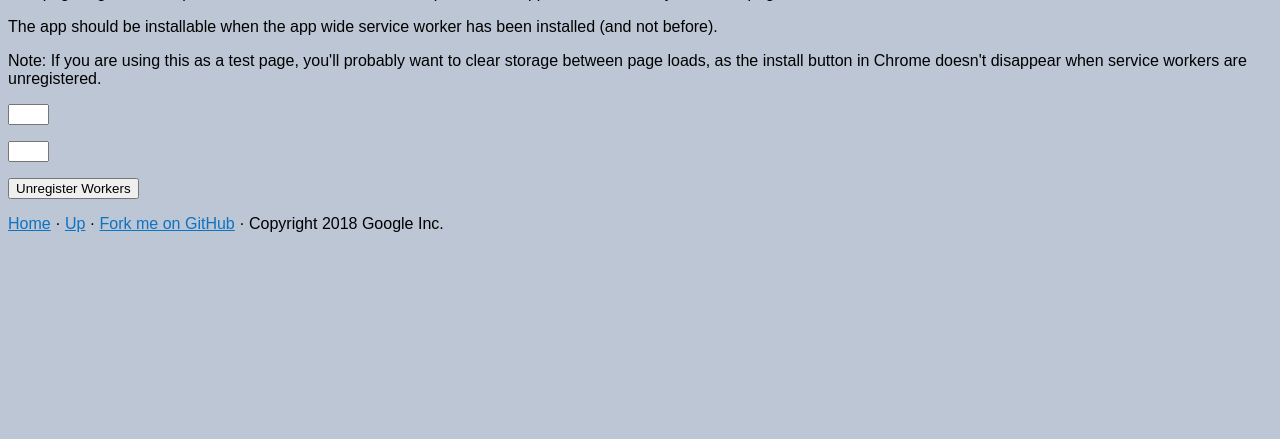
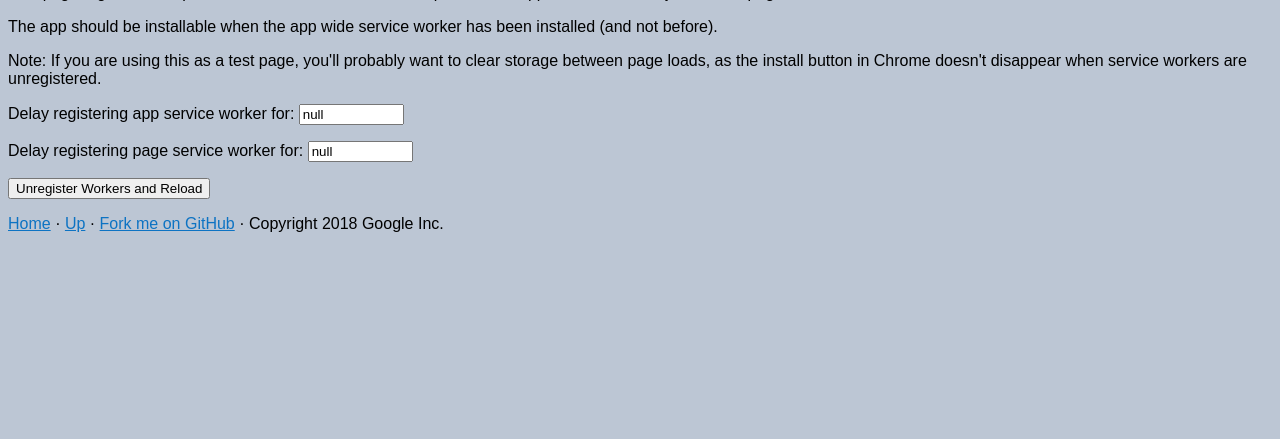
Before and after one commit to benfredwells/killer-marmot, a Python web app: template templates/multi-sw.html in a window 1280 px wide. Shown: the part 340-779 px from the top of the page. Run offline with Jinja, Linux system fonts and the light colour scheme; the template is opened without the code that fills it, so the values that code supplies are empty.

Commit message:
Adds basic infrastructure for delayed registrations

```diff
--- a/templates/multi-sw.html
+++ b/templates/multi-sw.html
@@ -8,15 +8,24 @@
   {% if referrer %}<meta name="referrer" content="origin">{% endif %}
   <title>Killer Marmot: Maskable icon guide</title>
   <script>
+    const reload = () => {
+      const appSWDelayInput = document.getElementById('app-sw-delay');
+      const pageSWDelayInput = document.getElementById('page-sw-delay');
+
+      const queryString = `?app-sw-delay=${appSWDelayInput.value}&page-sw-delay=${pageSWDelayInput.value}`;
+      window.location.search = queryString;
+    };
+
     const delayedRegister = (serviceWorkerParams) => {
         setTimeout(async () => {
          if ('serviceWorker' in navigator) {
-             navigator.serviceWorker.register(serviceWorkerParams.name, serviceWorkerParams.options);
+             await navigator.serviceWorker.register(serviceWorkerParams.name, serviceWorkerParams.options);
+             console.log("Registered service worker " + serviceWorkerParams.name);
          }
         }, serviceWorkerParams.delay);
     };
 
-    const tryUnregisterAllServiceWorkers = async () => {
+    const unregisterWorkersAndReload = async () => {
         if (!('serviceWorker' in navigator)) {
           return;
         }
@@ -28,20 +37,32 @@
             const result = await registration.unregister();
             console.log(`Unregister ${result ? "succeeded" : "failed"}`);
         }
-    }
+
+        reload();
+    };
 
     const urlParams = new URLSearchParams(window.location.search);
-    const appSWDelay = window
+    const appSWDelay = urlParams.get('app-sw-delay');
+    const pageSWDelay = urlParams.get('page-sw-delay');
+
     delayedRegister({
         name: 'sw-maskable.js',
         options: { scope: 'maskable.html' },
-        delay: 500
+        delay: pageSWDelay || 0
     });
 
     delayedRegister({
         name: 'sw.js',
-        delay: 1000
+        delay: appSWDelay || 0
     });
+
+    document.addEventListener('DOMContentLoaded', () => {
+      const appSWDelayInput = document.getElementById('app-sw-delay');
+      const pageSWDelayInput = document.getElementById('page-sw-delay');
+
+      appSWDelayInput.setAttribute('value', appSWDelay);
+      pageSWDelayInput.setAttribute('value', pageSWDelay);
+    })
   </script>
 </head>
 <body>
@@ -58,13 +79,17 @@
   </p>
   <p>
       <p>
-        <input name="app-sw-delay" id="app-sw-delay" size="2"/>
+        <label for="app-sw-delay">Delay registering app service worker for:</label>
+        <input name="app-sw-delay" id="app-sw-delay" size="10"/>
+      </p>
+      <div class="spacer"></div>
+
+      <p>
+        <label for="app-sw-delay">Delay registering page service worker for:</label>
+        <input name="page-sw-delay" id="page-sw-delay" size="10"/>
       </p>
       <p>
-        <input name="page-sw-delay" id="page-sw-delay" size="2"/>
-      </p>
-      <p>
-        <button onclick="tryUnregisterAllServiceWorkers()">Unregister Workers</button>
+        <button onclick="unregisterWorkersAndReload()">Unregister Workers and Reload</button>
     </p>
   </p>
   <p>
```
